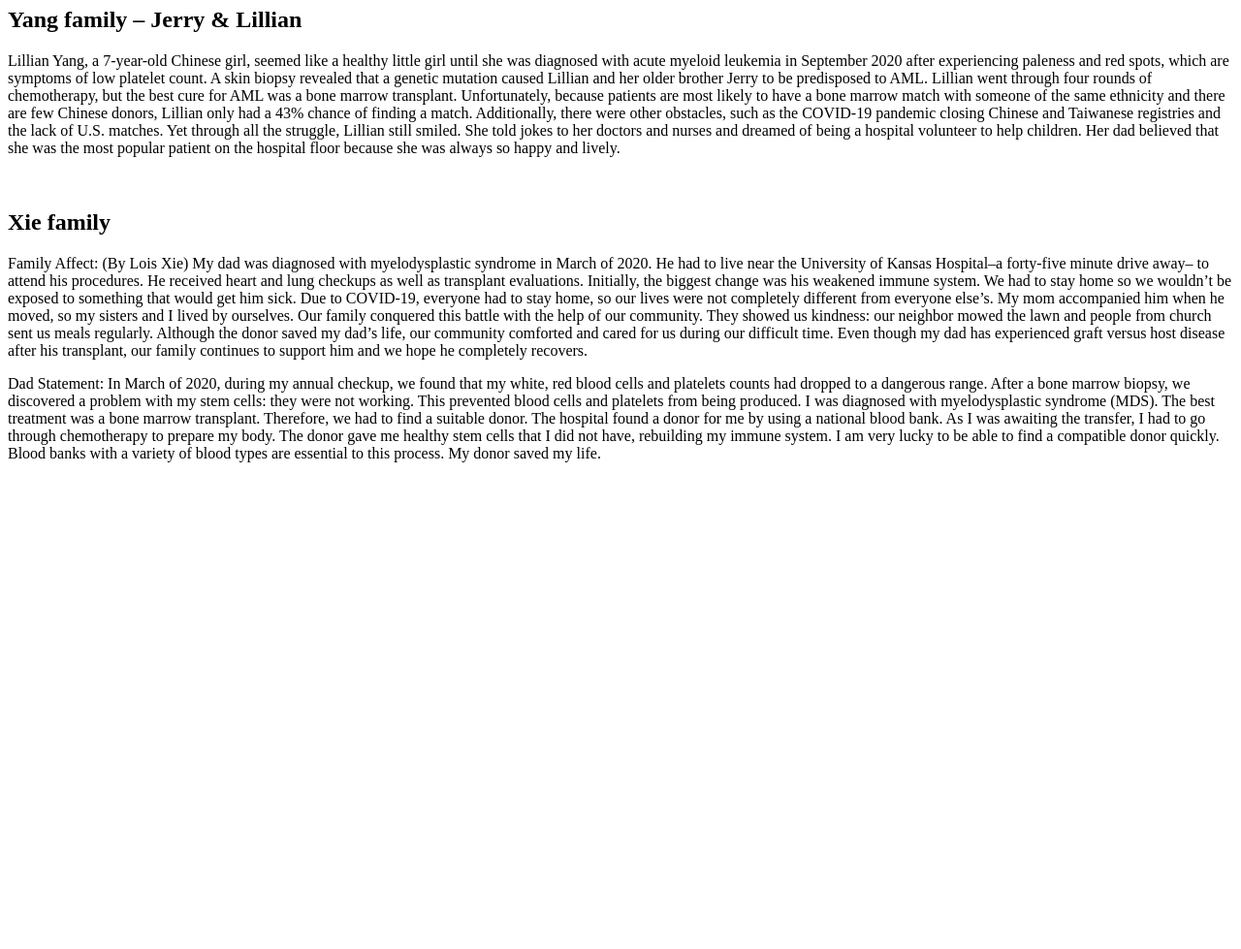
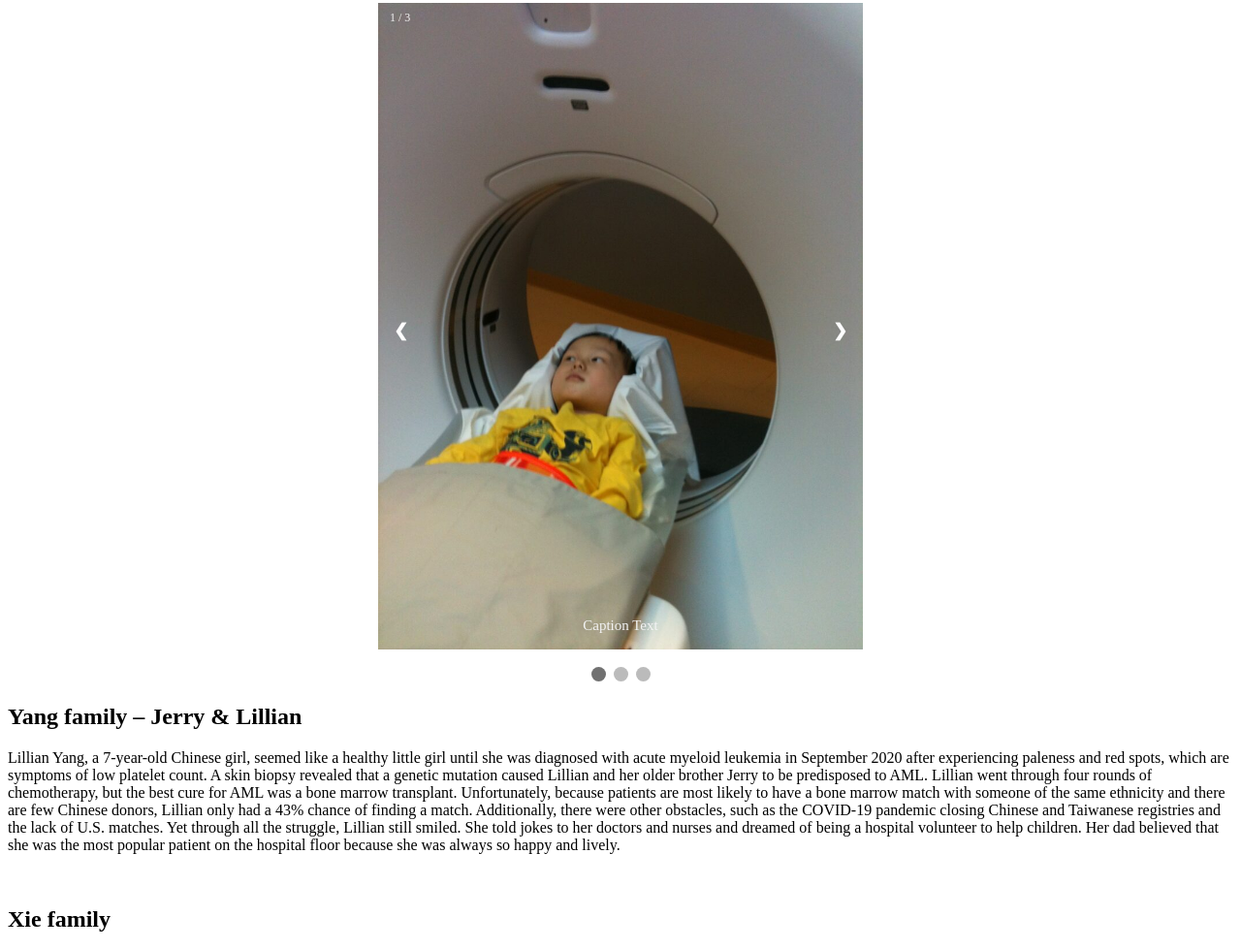
Before and after one commit to Rpergy/peanutBrainsWebsite, a plain HTML site: page patientStories.html in a window 1280 px wide. Shown: the part 394-1373 px from the top of the page at 97% size. Before the commit the page ends 887 px from the top, so only its background shows below. Drawn offline with Linux system fonts and the light colour scheme.

Commit message:
added slideshow for jerry

```diff
--- a/patientStories.html
+++ b/patientStories.html
@@ -22,6 +22,40 @@
                 Siyang Yang<br>
                 Oct 25, 2021
             </p>
+             <!-- Slideshow container -->
+            <div class="slideshow-container">
+
+                <!-- Full-width images with number and caption text -->
+                <div class="mySlides fade">
+                    <div class="numbertext">1 / 3</div>
+                    <img src="jerry1.png" style="width:100%">
+                    <div class="text">Caption Text</div>
+                </div>
+
+                <div class="mySlides fade">
+                    <div class="numbertext">2 / 3</div>
+                    <img src="jerry2.png" style="width:100%">
+                    <div class="text">Caption Two</div>
+                </div>
+
+                <div class="mySlides fade">
+                    <div class="numbertext">3 / 3</div>
+                    <img src="jerry3.png" style="width:100%">
+                    <div class="text">Caption Three</div>
+                </div>
+
+                <!-- Next and previous buttons -->
+                <a class="prev" onclick="plusSlides(-1)">&#10094;</a>
+                <a class="next" onclick="plusSlides(1)">&#10095;</a>
+            </div>
+            <br>
+
+            <!-- The dots/circles -->
+            <div style="text-align:center">
+                <span class="dot" onclick="currentSlide(1)"></span>
+                <span class="dot" onclick="currentSlide(2)"></span>
+                <span class="dot" onclick="currentSlide(3)"></span>
+            </div>
 
             <h2>Yang family – Jerry & Lillian</h2>
             <p>Lillian Yang, a 7-year-old Chinese girl, seemed like a healthy little girl until she was diagnosed with acute myeloid leukemia in September 2020 after experiencing paleness and red spots, which are symptoms of low platelet count. A skin biopsy revealed that a genetic mutation caused Lillian and her older brother Jerry to be predisposed to AML. Lillian went through four rounds of chemotherapy, but the best cure for AML was a bone marrow transplant. Unfortunately, because patients are most likely to have a bone marrow match with someone of the same ethnicity and there are few Chinese donors, Lillian only had a 43% chance of finding a match. Additionally, there were other obstacles, such as the COVID-19 pandemic closing Chinese and Taiwanese registries and the lack of U.S. matches. Yet through all the struggle, Lillian still smiled. She told jokes to her doctors and nurses and dreamed of being a hospital volunteer to help children. Her dad believed that she was the most popular patient on the hospital floor because she was always so happy and lively. </p>
@@ -40,4 +74,35 @@
             </p>
         </div>
     </body>
+
+    <script>
+        let slideIndex = 1;
+showSlides(slideIndex);
+
+// Next/previous controls
+function plusSlides(n) {
+  showSlides(slideIndex += n);
+}
+
+// Thumbnail image controls
+function currentSlide(n) {
+  showSlides(slideIndex = n);
+}
+
+function showSlides(n) {
+  let i;
+  let slides = document.getElementsByClassName("mySlides");
+  let dots = document.getElementsByClassName("dot");
+  if (n > slides.length) {slideIndex = 1}
+  if (n < 1) {slideIndex = slides.length}
+  for (i = 0; i < slides.length; i++) {
+    slides[i].style.display = "none";
+  }
+  for (i = 0; i < dots.length; i++) {
+    dots[i].className = dots[i].className.replace(" active", "");
+  }
+  slides[slideIndex-1].style.display = "block";
+  dots[slideIndex-1].className += " active";
+}
+    </script>
 </html>
--- a/style.css
+++ b/style.css
@@ -10,6 +10,8 @@
     padding-left: 10px;
 
     background-color: white;
+
+    z-index: 900;
 }
 
 .headerTitles {
@@ -21,3 +23,91 @@
     color: black;
     text-decoration: none;
 }
+
+* {box-sizing:border-box}
+
+/* Slideshow container */
+.slideshow-container {
+  max-width: 500px;
+  position: relative;
+  margin: auto;
+}
+
+/* Hide the images by default */
+.mySlides {
+  display: none;
+}
+
+/* Next & previous buttons */
+.prev, .next {
+  cursor: pointer;
+  position: absolute;
+  top: 50%;
+  width: auto;
+  margin-top: -22px;
+  padding: 16px;
+  color: white;
+  font-weight: bold;
+  font-size: 18px;
+  transition: 0.6s ease;
+  border-radius: 0 3px 3px 0;
+  user-select: none;
+}
+
+/* Position the "next button" to the right */
+.next {
+  right: 0;
+  border-radius: 3px 0 0 3px;
+}
+
+/* On hover, add a black background color with a little bit see-through */
+.prev:hover, .next:hover {
+  background-color: rgba(0,0,0,0.8);
+}
+
+/* Caption text */
+.text {
+  color: #f2f2f2;
+  font-size: 15px;
+  padding: 8px 12px;
+  position: absolute;
+  bottom: 8px;
+  width: 100%;
+  text-align: center;
+}
+
+/* Number text (1/3 etc) */
+.numbertext {
+  color: #f2f2f2;
+  font-size: 12px;
+  padding: 8px 12px;
+  position: absolute;
+  top: 0;
+}
+
+/* The dots/bullets/indicators */
+.dot {
+  cursor: pointer;
+  height: 15px;
+  width: 15px;
+  margin: 0 2px;
+  background-color: #bbb;
+  border-radius: 50%;
+  display: inline-block;
+  transition: background-color 0.6s ease;
+}
+
+.active, .dot:hover {
+  background-color: #717171;
+}
+
+/* Fading animation */
+.fade {
+  animation-name: fade;
+  animation-duration: 1.5s;
+}
+
+@keyframes fade {
+  from {opacity: .4}
+  to {opacity: 1}
+}
```
Also changed, not shown: jerry1.png (added), jerry2.png (added), jerry4.png (added), 1 other file.
